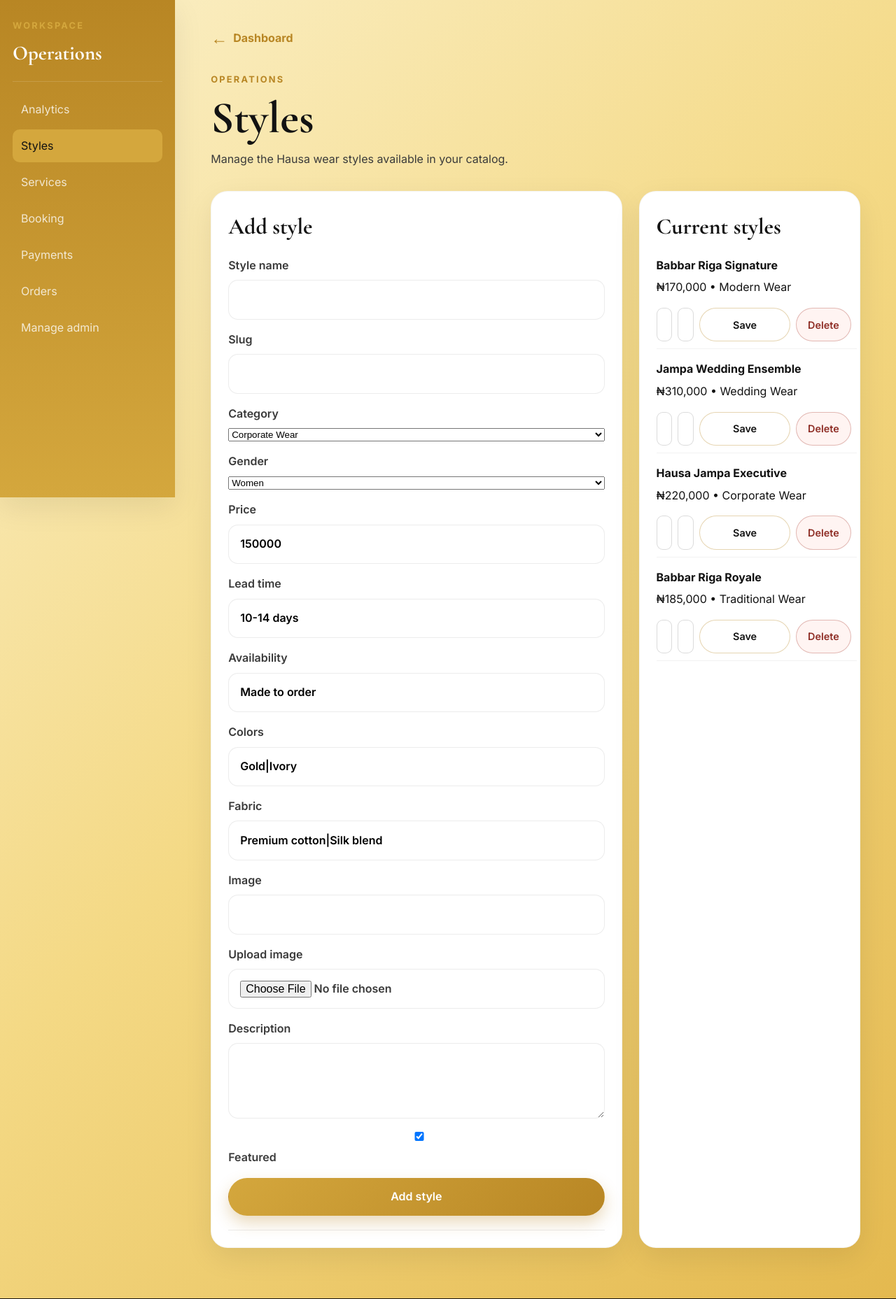
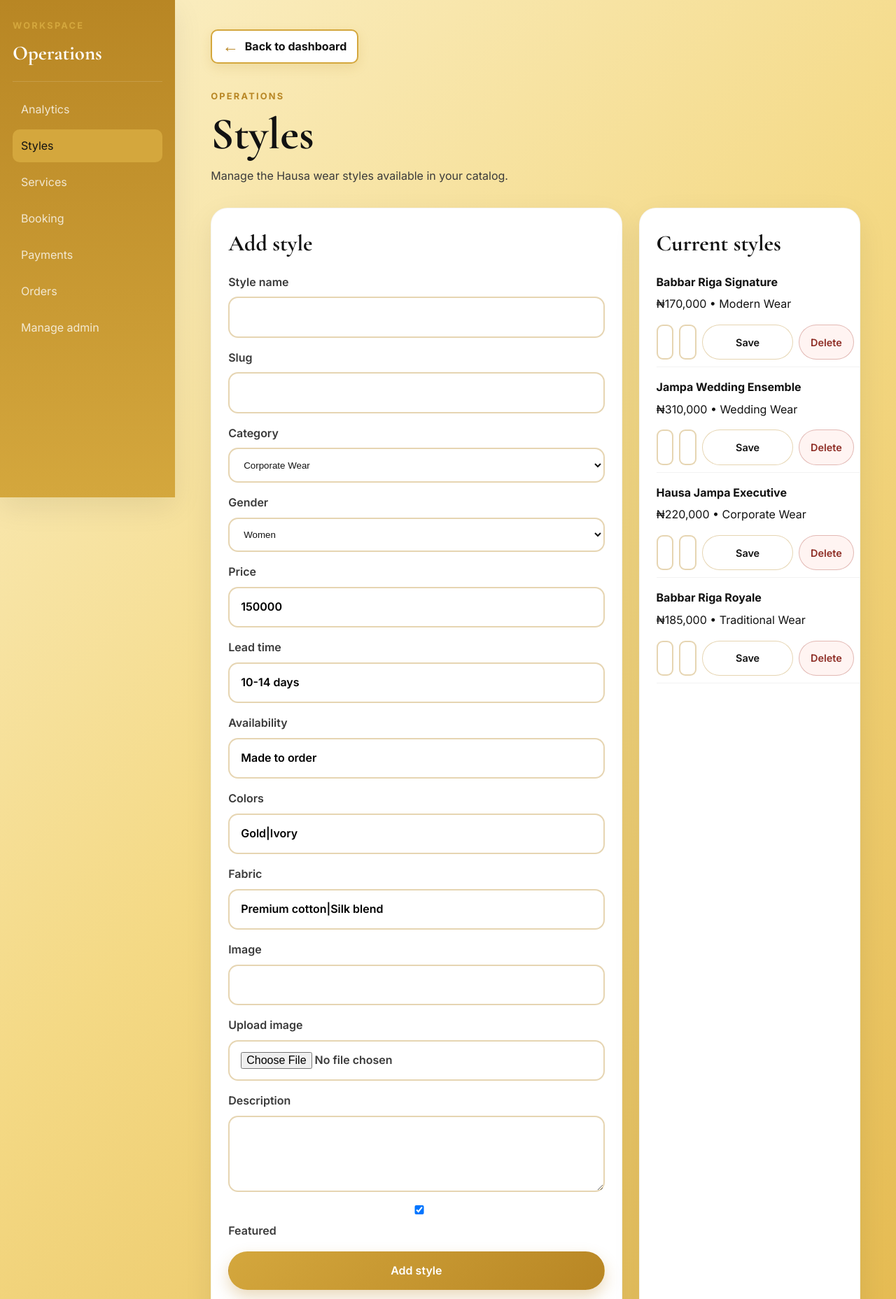
Before and after one commit to FaroukAhmad/MsadiqCouture, a Flask app: page /admin/styles in a window 1280 px wide. Shown: the part 89-1946 px from the top of the page at 70% size. Run offline with Flask 3, Linux system fonts and the light colour scheme; a user stored in the database is signed in.

Commit message:
Improve dashboard navigation and form controls

```diff
--- a/static/css/styles.css
+++ b/static/css/styles.css
@@ -123,9 +123,20 @@ button, input, textarea { font: inherit; }
 .full-width { width: 100%; }
 
 .dashboard-back-wrap { padding-top: 18px; }
-.dashboard-back { display: inline-flex; align-items: center; gap: 8px; color: var(--gold-600); font-weight: 700; }
-.dashboard-back span:first-child { font-size: 1.5rem; line-height: 1; }
-.dashboard-back:hover { color: var(--black-900); }
+.dashboard-back {
+  display: inline-flex;
+  align-items: center;
+  gap: 9px;
+  padding: 0.62rem 0.9rem;
+  color: var(--black-900);
+  background: var(--white);
+  border: 2px solid var(--gold-500);
+  border-radius: 10px;
+  box-shadow: 0 6px 16px rgba(184,134,36,0.15);
+  font-weight: 700;
+}
+.dashboard-back-icon { color: var(--gold-600); font-size: 1.45rem; line-height: 0.8; }
+.dashboard-back:hover { color: var(--gold-600); transform: translateX(-2px); }
 .admin-back { margin-bottom: 24px; }
 
 .hero-section {
@@ -430,12 +441,25 @@ h3 { font-size: 2rem; }
   margin-bottom: 22px;
 }
 
-.search-bar input, .contact-form input, .contact-form textarea, .auth-form input {
+.search-bar input, .contact-form input, .contact-form textarea, .auth-form input, select {
   width: 100%;
-  border: 1px solid rgba(18,18,18,0.08);
+  border: 2px solid rgba(184,134,36,0.35);
   border-radius: 14px;
   padding: 0.9rem 1rem;
   background: var(--white);
+}
+
+select {
+  min-height: 48px;
+  color: var(--black-900);
+  cursor: pointer;
+  appearance: auto;
+}
+
+select:focus, .search-bar input:focus, .contact-form input:focus, .contact-form textarea:focus, .auth-form input:focus {
+  outline: none;
+  border-color: var(--gold-600);
+  box-shadow: 0 0 0 4px rgba(212,167,61,0.16);
 }
 
 .catalog-grid {
@@ -672,16 +696,16 @@ h3 { font-size: 2rem; }
 .admin-content select,
 .admin-content input,
 .admin-content textarea {
-  border: 1px solid rgba(18,18,18,0.18);
+  border: 2px solid rgba(184,134,36,0.35);
   outline: none;
 }
 .admin-content select:focus,
 .admin-content input:focus,
 .admin-content textarea:focus { border-color: var(--gold-500); box-shadow: 0 0 0 3px rgba(212,167,61,0.14); }
-.admin-content select { appearance: auto; min-height: 44px; padding: 0.7rem 0.8rem; background: var(--white); border-radius: 10px; }
+.admin-content select { min-height: 48px; padding: 0.7rem 0.8rem; background: var(--white); border-radius: 10px; }
 .btn-danger { background: #fff4f2; border-color: rgba(160, 45, 36, 0.3); color: #8f2f27; }
 .inline-admin-form { display: grid; grid-template-columns: 1fr 1fr 130px 1fr auto; gap: 8px; margin-top: 10px; }
-.inline-admin-form input, .inline-admin-form select { min-width: 0; padding: 0.65rem; border: 1px solid rgba(18,18,18,0.15); border-radius: 9px; }
+.inline-admin-form input, .inline-admin-form select { min-width: 0; padding: 0.65rem; border: 2px solid rgba(184,134,36,0.35); border-radius: 9px; }
 
 .admin-toolbar-section { padding-top: 0; padding-bottom: 24px; }
 .admin-toolbar {
@@ -696,7 +720,7 @@ h3 { font-size: 2rem; }
   box-shadow: var(--shadow-soft);
 }
 .admin-toolbar label { display: grid; gap: 6px; color: var(--neutral-700); font-size: 0.82rem; font-weight: 700; }
-.admin-toolbar input, .admin-toolbar select { width: 100%; border: 1px solid rgba(18,18,18,0.1); border-radius: 10px; padding: 0.75rem 0.8rem; background: #fff; }
+.admin-toolbar input, .admin-toolbar select { width: 100%; border: 2px solid rgba(184,134,36,0.35); border-radius: 10px; padding: 0.75rem 0.8rem; background: #fff; }
 .admin-analytics { padding-top: 0; }
 .panel-heading-row { display: flex; align-items: flex-start; justify-content: space-between; gap: 12px; }
 .panel-heading-row h3 { margin-bottom: 8px; }
--- a/templates/admin_layout.html
+++ b/templates/admin_layout.html
@@ -18,7 +18,7 @@
   </aside>
   <main class="admin-page-content">
     {% if active_page != 'analytics' %}
-      <a class="dashboard-back admin-back" href="{{ url_for('admin') }}" aria-label="Back to admin dashboard" title="Back to admin dashboard"><span aria-hidden="true">&larr;</span><span>Dashboard</span></a>
+      <a class="dashboard-back admin-back" href="{{ url_for('admin') }}" aria-label="Back to admin dashboard" title="Back to admin dashboard"><span class="dashboard-back-icon" aria-hidden="true">&larr;</span><span>Back to dashboard</span></a>
     {% endif %}
     {% block admin_content %}{% endblock %}
   </main>
--- a/templates/base.html
+++ b/templates/base.html
@@ -49,7 +49,7 @@
     <main>
       {% if session.get('user_id') and session.get('role') != 'admin' and request.path != '/dashboard' and not request.path.startswith('/admin') %}
         <div class="container dashboard-back-wrap">
-          <a class="dashboard-back" href="{{ url_for('dashboard') }}" aria-label="Back to customer dashboard" title="Back to dashboard"><span aria-hidden="true">&larr;</span><span>Dashboard</span></a>
+          <a class="dashboard-back" href="{{ url_for('dashboard') }}" aria-label="Back to customer dashboard" title="Back to dashboard"><span class="dashboard-back-icon" aria-hidden="true">&larr;</span><span>Back to dashboard</span></a>
         </div>
       {% endif %}
       {% block content %}{% endblock %}
```
